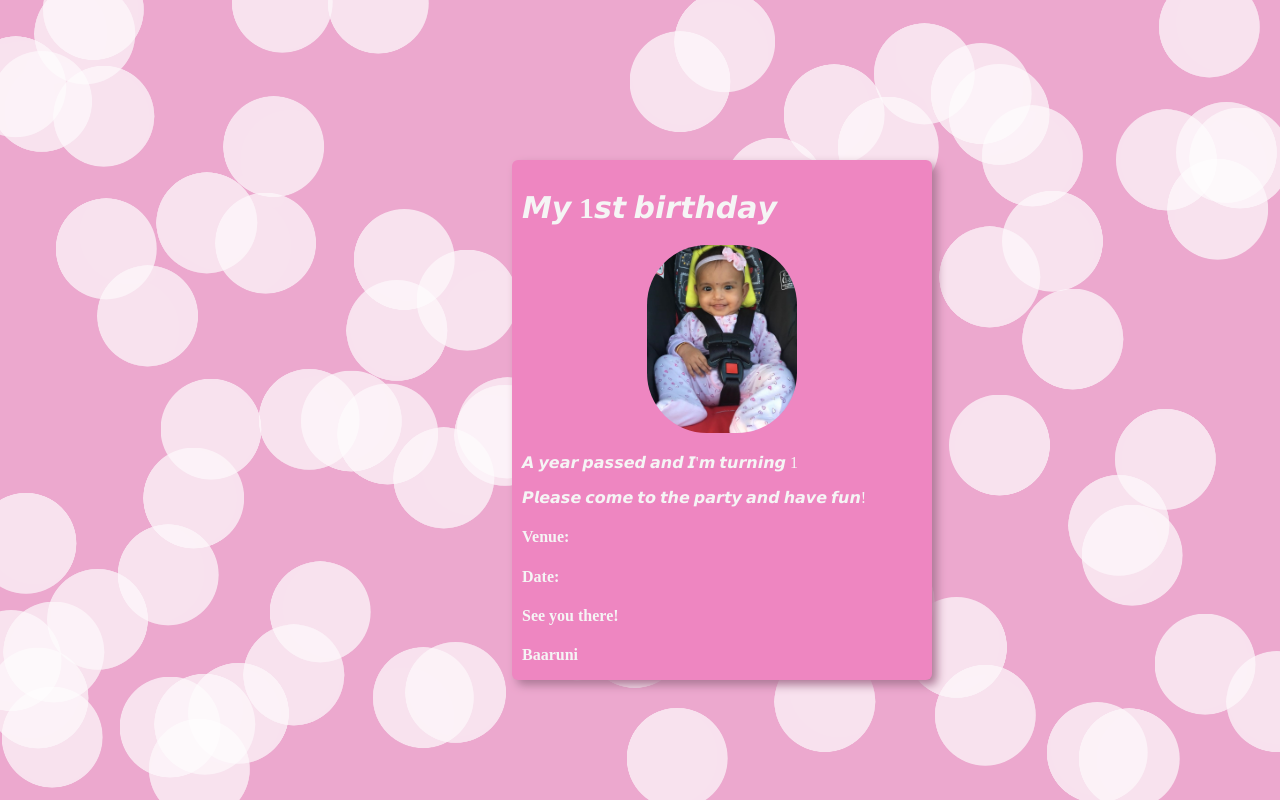
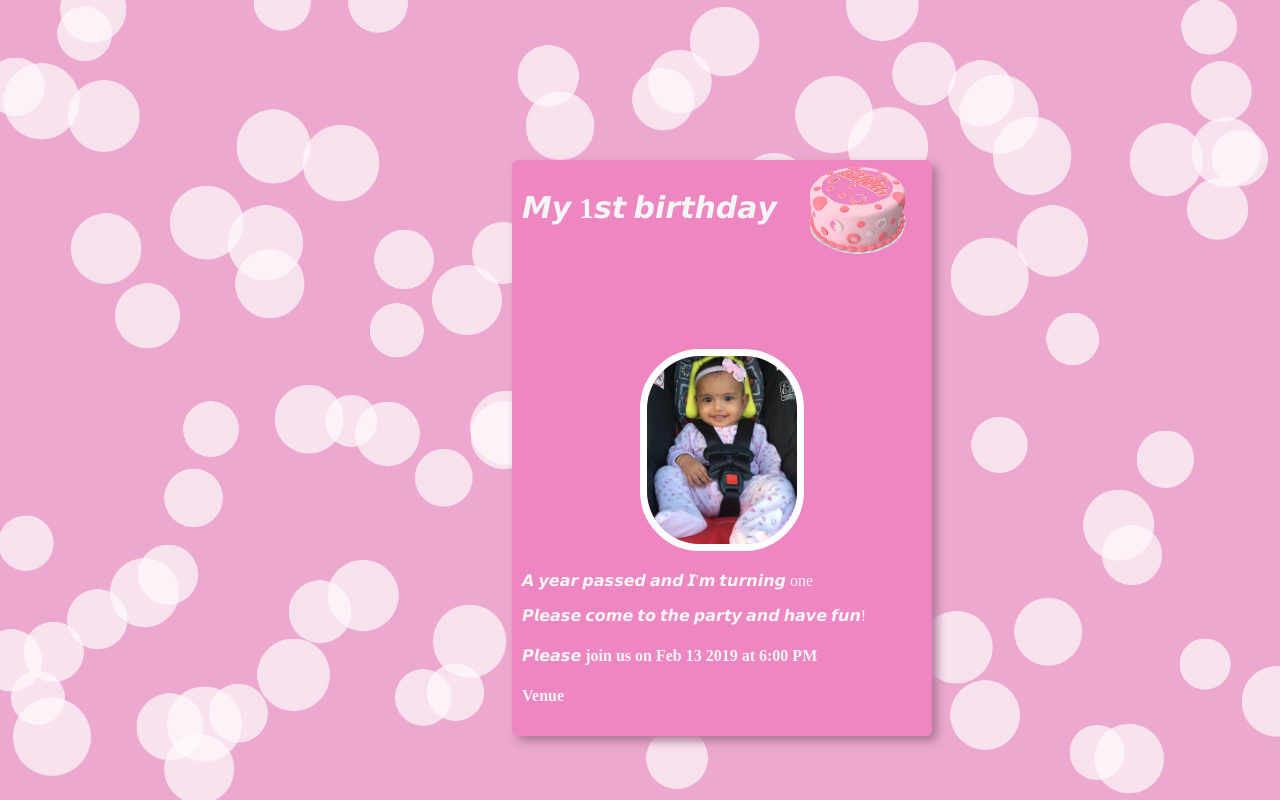
Before and after one commit to shrutigv/Baaruni-sharma, a Vue app: page /#/birthday in a window 1280 px wide. Built offline with nearby package versions, Linux system fonts and the light colour scheme.

Commit message:
bday card music

```diff
--- a/public/background.js
+++ b/public/background.js
@@ -27,11 +27,11 @@ window.addEventListener("load", function() {
 		},
 		bokeh:
 		{
-			count: 80,
+			count: 100,
 			size:
 			{
-				min: 0.1,
-				max: 0.1
+				min: 0.08,
+				max: 0.05
 			},
 			alpha:
 			{
--- a/src/components/BirthdayCard.vue
+++ b/src/components/BirthdayCard.vue
@@ -3,16 +3,18 @@
     <div class="content">
 
 
-         <h1>𝙈𝙮 1𝙨𝙩 𝙗𝙞𝙧𝙩𝙝𝙙𝙖𝙮</h1>
-         <div class="babyImg"><img src="./../assets/11.jpeg" style=" width:150px; border-radius: 60px;" alt="Baby photo"/></div>
-         <p>𝘼 𝙮𝙚𝙖𝙧 𝙥𝙖𝙨𝙨𝙚𝙙 𝙖𝙣𝙙 𝙄'𝙢 𝙩𝙪𝙧𝙣𝙞𝙣𝙜 1</p>
+         <h1 @click.prevent="playSound()">𝙈𝙮 1𝙨𝙩 𝙗𝙞𝙧𝙩𝙝𝙙𝙖𝙮 </h1>
+         <div><img src="./../assets/bdayCake.png" style="width: 100px;position: relative;bottom: 85px;left: 285px;" /></div>
+         <div class="babyImg"><img src="./../assets/11.jpeg" alt="Baby photo"/></div>
+         <p>𝘼 𝙮𝙚𝙖𝙧 𝙥𝙖𝙨𝙨𝙚𝙙 𝙖𝙣𝙙 𝙄'𝙢 𝙩𝙪𝙧𝙣𝙞𝙣𝙜 one</p>
          <p>𝙋𝙡𝙚𝙖𝙨𝙚 𝙘𝙤𝙢𝙚 𝙩𝙤 𝙩𝙝𝙚 𝙥𝙖𝙧𝙩𝙮 𝙖𝙣𝙙 𝙝𝙖𝙫𝙚 𝙛𝙪𝙣!</p>
-         <h4>Venue:</h4>
-         <h4>Date:</h4>
-         <h4>See you there!</h4>
-         <h4>Baaruni </h4>
+         <h4>𝙋𝙡𝙚𝙖𝙨𝙚 join us on Feb 13 2019 at 6:00 PM</h4>
+         <h4>Venue </h4>
     </div>
      <canvas id="background" width=1800px height=400px></canvas>
+     <audio autoplay>
+      <source src="./../assets/invite.mp3" type="audio/mpeg">
+    </audio>
     </div>
 </template>
 
@@ -27,7 +29,10 @@ export default {
       msg: 'Birthday'
     }
   },
-  methods(){
+  methods:{
+    playSound:function(){
+
+    }
 
   }
 }
@@ -54,8 +59,12 @@ body, html {
 .babyImg{
   text-align: center;
 }
+.babyImg img{
+  border: 7px solid #FFF;
+  width:150px;
+  border-radius: 60px;
+}
 .content{
-    height: 500px;
     width:400px;
     padding: 10px;
     color:rgb(245, 245, 245);
```
Also changed, not shown: src/assets/bdayCake.png (added), 1 other file (tests, documents, lock files or other folders).
